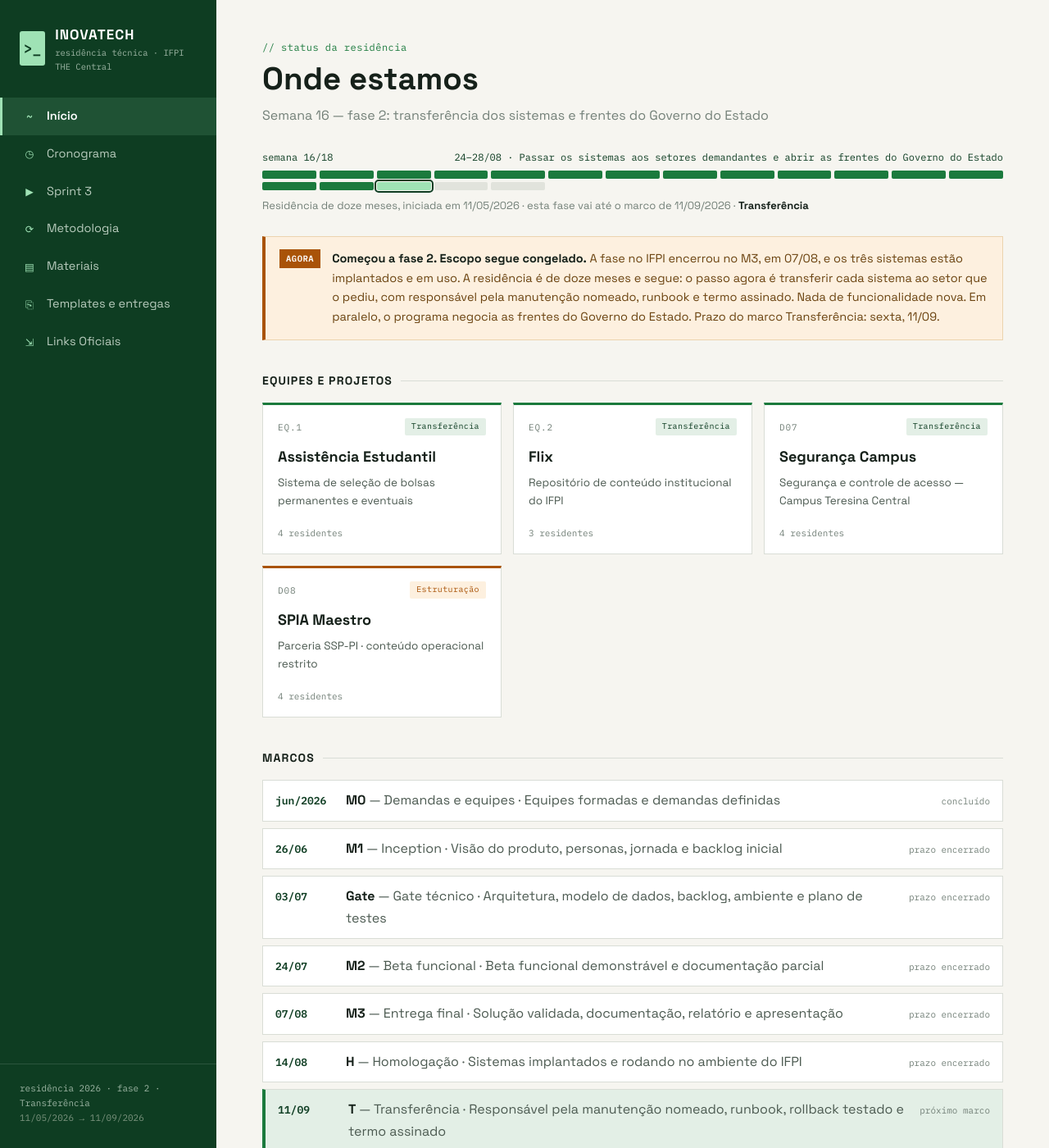
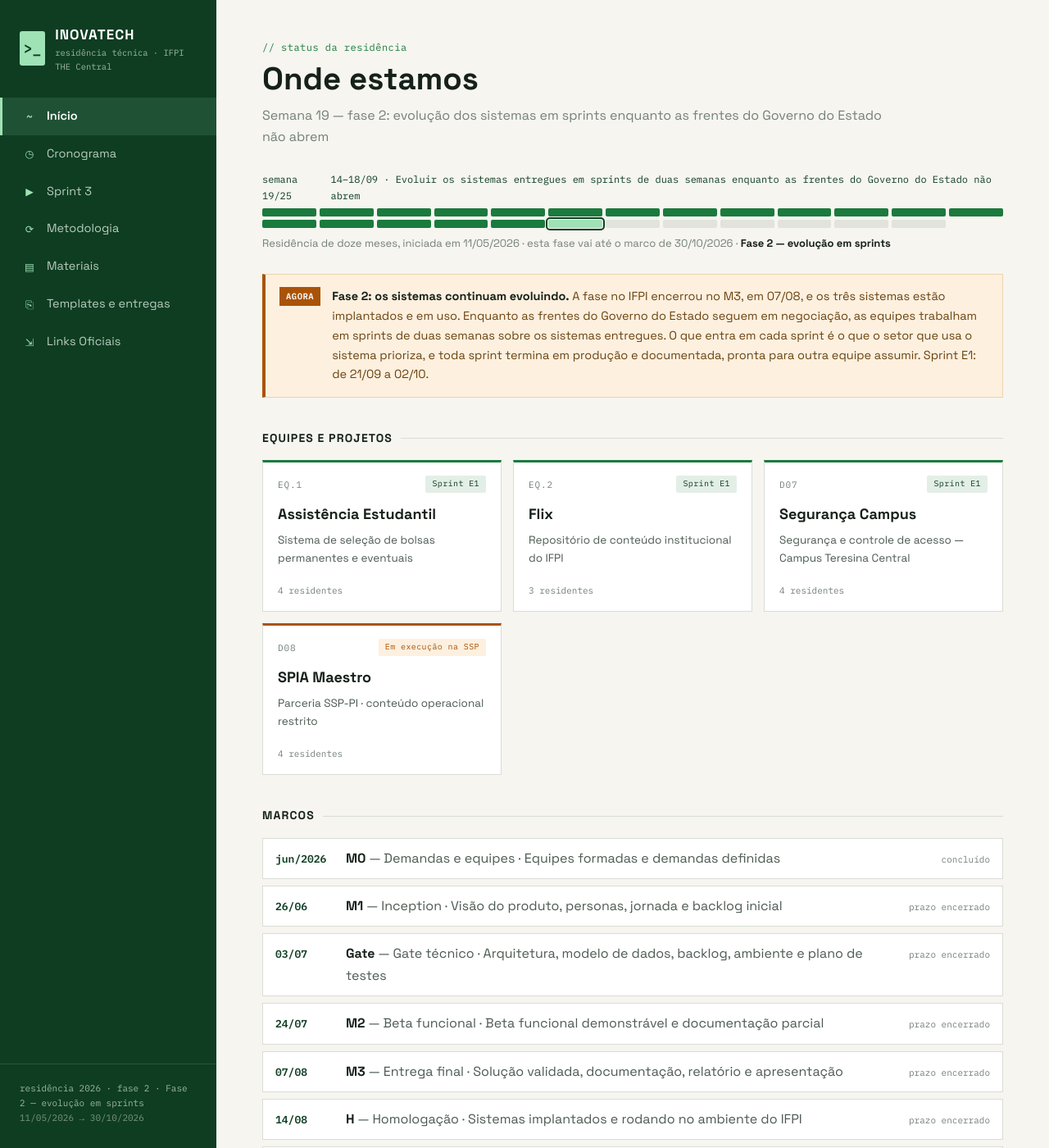
Before and after one commit to inovatech-ifpi/portal, a Jekyll site: the page built from index.md, in a window 1280 px wide and 1400 px high. Shown: the whole window at 82% size. Built offline with Jekyll 4.4.1, drawn with Linux system fonts in a browser that asks for light colours; some of the changed text lies outside the part shown.

Commit message:
portal: semana 19, fase 2 em sprints de evolucao (ADR-0010)
Ciclo deixa de terminar em 11/09; Transferencia vira marco encerrado e a
Sprint E1 (21/09 a 02/10) entra como proximo marco. Equipes em Sprint E1.

Co-Authored-By: Claude Opus 5 <noreply@anthropic.com>

```diff
--- a/_data/portal.yml
+++ b/_data/portal.yml
@@ -4,40 +4,40 @@ brand_subtitle: "residência técnica · IFPI THE Central"
 cycle:
   label: "residência 2026 · fase 2"
   start: "11/05/2026"
-  end: "11/09/2026"
-  total_weeks: 18
-  current_week: 16
-  current_period: "24–28/08"
-  current_phase: "Transferência"
-  current_focus: "Passar os sistemas aos setores demandantes e abrir as frentes do Governo do Estado"
+  end: "30/10/2026"
+  total_weeks: 25
+  current_week: 19
+  current_period: "14–18/09"
+  current_phase: "Fase 2 — evolução em sprints"
+  current_focus: "Evoluir os sistemas entregues em sprints de duas semanas enquanto as frentes do Governo do Estado não abrem"
 
 projects:
   - code: "EQ.1"
     name: "Assistência Estudantil"
     description: "Sistema de seleção de bolsas permanentes e eventuais"
     residents: 4
-    status: "Transferência"
+    status: "Sprint E1"
     tone: "active"
     repository: "equipe-assistencia-bolsas"
   - code: "EQ.2"
     name: "Flix"
     description: "Repositório de conteúdo institucional do IFPI"
     residents: 3
-    status: "Transferência"
+    status: "Sprint E1"
     tone: "active"
     repository: "equipe-flix-conteudo"
   - code: "D07"
     name: "Segurança Campus"
     description: "Segurança e controle de acesso — Campus Teresina Central"
     residents: 4
-    status: "Transferência"
+    status: "Sprint E1"
     tone: "active"
     repository: "equipe-seguranca-campus"
   - code: "D08"
     name: "SPIA Maestro"
     description: "Parceria SSP-PI · conteúdo operacional restrito"
     residents: 4
-    status: "Estruturação"
+    status: "Em execução na SSP"
     tone: "external"
     repository:
 
@@ -81,9 +81,15 @@ milestones:
   - code: "T"
     name: "Transferência"
     date: "11/09"
+    status: "prazo encerrado"
+    tone: "closed"
+    deliverable: "Responsável pela manutenção nomeado, runbook, rollback testado e termo assinado"
+  - code: "E1"
+    name: "Sprint de evolução 1"
+    date: "02/10"
     status: "próximo marco"
     tone: "current"
-    deliverable: "Responsável pela manutenção nomeado, runbook, rollback testado e termo assinado"
+    deliverable: "Transferência 7/7 fechada e primeiros itens priorizados pelo setor demandante, em produção e documentados"
 
 weeks:
   - number: "1–5"
@@ -139,20 +145,35 @@ weeks:
   - number: "16"
     period: "24–28/08"
     focus: "Abertura da fase 2: transferência dos sistemas e frentes do Governo do Estado"
-    state: "current"
+    state: "done"
   - number: "17"
     period: "31/08–04/09"
     focus: "Pacote de transferência: runbook, rollback testado e roteiro de homologação"
-    state: "upcoming"
+    state: "done"
   - number: "18"
     period: "07–11/09"
     focus: "Marco Transferência: responsável de manutenção nomeado e termo assinado"
+    state: "done"
+  - number: "19"
+    period: "14–18/09"
+    focus: "Encontro INOVATECH e decisão do ciclo de evolução: sprints de duas semanas enquanto a fase 2 não abre"
+    state: "current"
+  - number: "20"
+    period: "21–25/09"
+    focus: "Sprint E1: fechar a transferência e iniciar o backlog priorizado pelo setor demandante"
+    state: "upcoming"
+  - number: "21"
+    period: "28/09–02/10"
+    focus: "Sprint E1: entrega em produção, documentação atualizada e review de sprint"
     state: "upcoming"
 
 deadlines:
-  - date: "11/09"
-    title: "Transferência"
-    detail: "responsável pela manutenção nomeado, runbook, rollback testado e termo assinado pelo setor"
+  - date: "21/09"
+    title: "Início da Sprint E1"
+    detail: "cada equipe declara o objetivo da sprint com 3 a 5 itens priorizados pelo setor demandante"
+  - date: "02/10"
+    title: "Review da Sprint E1"
+    detail: "o que foi feito em produção, README/runbook atualizados e transferência 7/7 fechada"
 
 contacts:
   - name: "Prof. Aislan"
--- a/cronograma.md
+++ b/cronograma.md
@@ -49,5 +49,6 @@ Todas as equipes seguem o mesmo calendário de entregas.
 > [homologação]({{ '/homologacao/' | relative_url }}) no ambiente do IFPI.
 >
 > **O M3 encerrou a fase no IFPI, não a residência**, que é de doze meses. A fase 2
-> começa pela transferência dos sistemas aos setores demandantes, com marco em
-> 11/09, e segue com as frentes do Governo do Estado.
+> começou pela transferência dos sistemas aos setores demandantes (marco em 11/09)
+> e segue em sprints de evolução de duas semanas, cada uma terminando em produção
+> e documentada, até que as frentes do Governo do Estado chamem as equipes.
--- a/index.md
+++ b/index.md
@@ -3,7 +3,7 @@ layout: page
 title: "Onde estamos"
 permalink: /
 kicker: "// status da residência"
-description: "Semana 16 — fase 2: transferência dos sistemas e frentes do Governo do Estado"
+description: "Semana 19 — fase 2: evolução dos sistemas em sprints enquanto as frentes do Governo do Estado não abrem"
 ---
 
 <div class="progress-block" aria-label="Progresso do ciclo">
@@ -26,13 +26,13 @@ description: "Semana 16 — fase 2: transferência dos sistemas e frentes do Gov
 <div class="alert">
   <span class="alert-tag mono">AGORA</span>
   <p>
-    <strong>Começou a fase 2. Escopo segue congelado.</strong>
+    <strong>Fase 2: os sistemas continuam evoluindo.</strong>
     A fase no IFPI encerrou no M3, em 07/08, e os três sistemas estão implantados
-    e em uso. A residência é de doze meses e segue: o passo agora é transferir
-    cada sistema ao setor que o pediu, com responsável pela manutenção nomeado,
-    runbook e termo assinado. Nada de funcionalidade nova. Em paralelo, o programa
-    negocia as frentes do Governo do Estado.
-    Prazo do marco Transferência: sexta, 11/09.
+    e em uso. Enquanto as frentes do Governo do Estado seguem em negociação, as
+    equipes trabalham em sprints de duas semanas sobre os sistemas entregues. O que
+    entra em cada sprint é o que o setor que usa o sistema prioriza, e toda sprint
+    termina em produção e documentada, pronta para outra equipe assumir.
+    Sprint E1: de 21/09 a 02/10.
   </p>
 </div>
 
--- a/metodologia.md
+++ b/metodologia.md
@@ -20,7 +20,8 @@ O processo não começa pelo código. Começa pelo problema, pelo usuário e pel
 4. **Implementação (prazo encerrado — M2 24/07).** Sprints curtos com review demonstrável, do [planejamento da Sprint 1]({{ '/sprint-1/' | relative_url }}) até o **beta funcional**.
 5. **Validação e entrega (prazo encerrado — M3 07/08).** Testes com usuários reais, documentação completa, Demo Day e relatório final.
 6. **Homologação (prazo encerrado — 14/08).** Implantação no ambiente do IFPI e validação com o demandante. Ver o [guia da homologação]({{ '/homologacao/' | relative_url }}).
-7. **Transferência (agora → 11/09).** Cada sistema passa ao setor que o pediu, com responsável pela manutenção nomeado, runbook de operação, procedimento de rollback testado e termo assinado. Escopo congelado: nenhuma funcionalidade nova.
+7. **Transferência (prazo encerrado — 11/09).** Cada sistema passa ao setor que o pediu, com responsável pela manutenção nomeado, runbook de operação, procedimento de rollback testado e termo assinado.
+8. **Evolução em sprints (agora).** Sprints de duas semanas sobre os sistemas entregues, com backlog priorizado pelo setor demandante. Toda sprint termina em produção, com documentação atualizada e pendências registradas, pronta para outra equipe assumir. Sprint E1: 21/09 a 02/10.
 
 ## Papéis nas equipes
 
```
